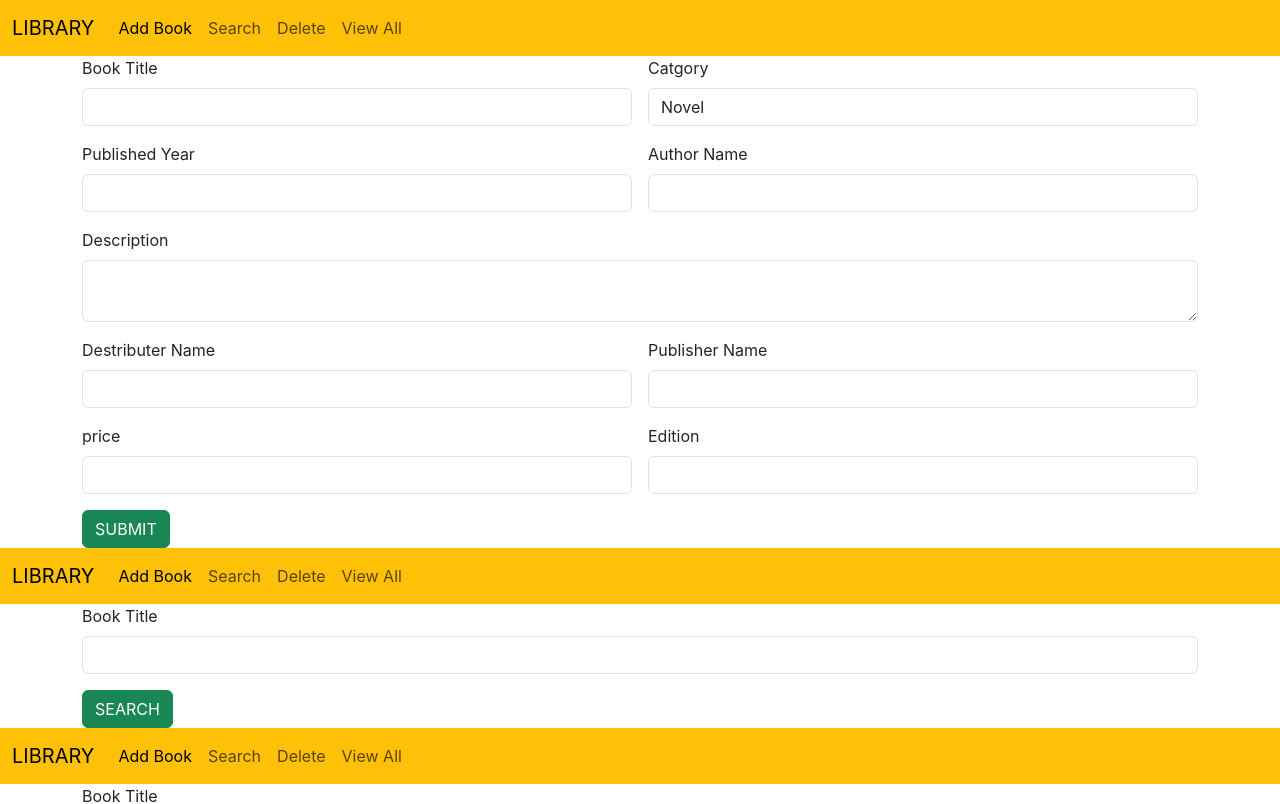
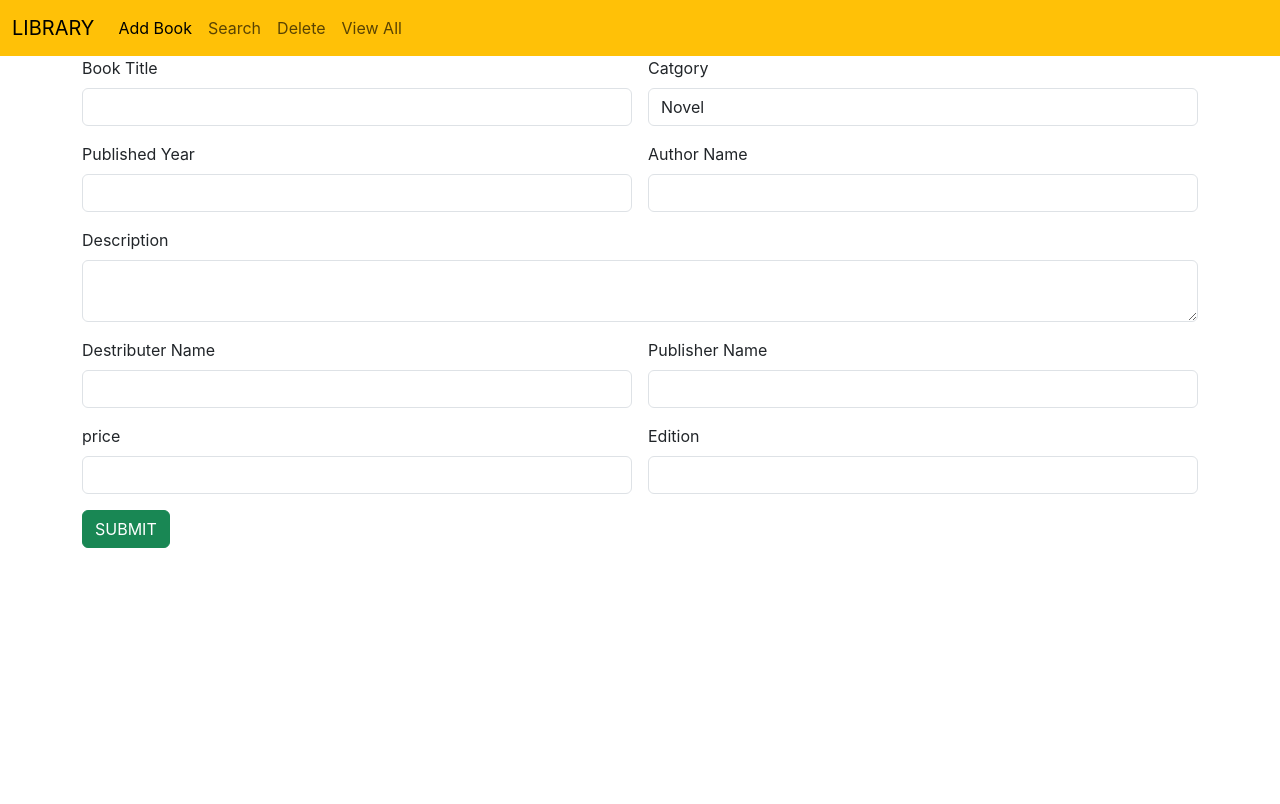
Before and after one commit to shafnashakeersm/Library-app-react, a React (Create React App) app: page / in a window 1280 px wide. Shown: the top 804 px of the page. Built offline with nearby package versions, Linux system fonts and the light colour scheme.

Commit message:
completed

```diff
--- a/package.json
+++ b/package.json
@@ -8,6 +8,7 @@
     "@testing-library/user-event": "^13.5.0",
     "react": "^18.3.1",
     "react-dom": "^18.3.1",
+    "react-router-dom": "^6.23.1",
     "react-scripts": "5.0.1",
     "web-vitals": "^2.1.4"
   },
--- a/src/App.js
+++ b/src/App.js
@@ -4,16 +4,19 @@
 import SearchBook from './Components/SearchBook';
 import DeleteBook from './Components/DeleteBook';
 import ViewAll from './Components/ViewAll';
+import { BrowserRouter, Route, Routes } from 'react-router-dom';
 
 function App() {
   return (
-    <div >
-      <AddBook />
-     <SearchBook/>
-     <DeleteBook/>
-     <ViewAll/>
+   <BrowserRouter>
+   <Routes>
+    <Route path='/' element={<AddBook/>}/>
+    <Route path='/search' element={<SearchBook/>}/>
+    <Route path='/delete' element={<DeleteBook/>}/>
+    <Route path='/viewall' element={<ViewAll/>}/>
+   </Routes>
+   </BrowserRouter>
 
-    </div >
   );
 }
 
--- a/src/Components/NavBook.jsx
+++ b/src/Components/NavBook.jsx
@@ -12,16 +12,16 @@
     <div class="collapse navbar-collapse" id="navbarNav">
       <ul class="navbar-nav">
         <li class="nav-item">
-          <a class="nav-link active" aria-current="page" href="#">Add Book</a>
+          <a class="nav-link active" aria-current="page" href="/">Add Book</a>
         </li>
         <li class="nav-item">
-          <a class="nav-link" href="#">Search</a>
+          <a class="nav-link" href="/search">Search</a>
         </li>
         <li class="nav-item">
-          <a class="nav-link" href="#">Delete</a>
+          <a class="nav-link" href="/delete">Delete</a>
         </li>
         <li class="nav-item">
-          <a class="nav-link" href="">View All</a>
+          <a class="nav-link" href="/viewall">View All</a>
         </li>
       </ul>
     </div>
```
Also changed, not shown: 1 other file (tests, documents, lock files or other folders).
